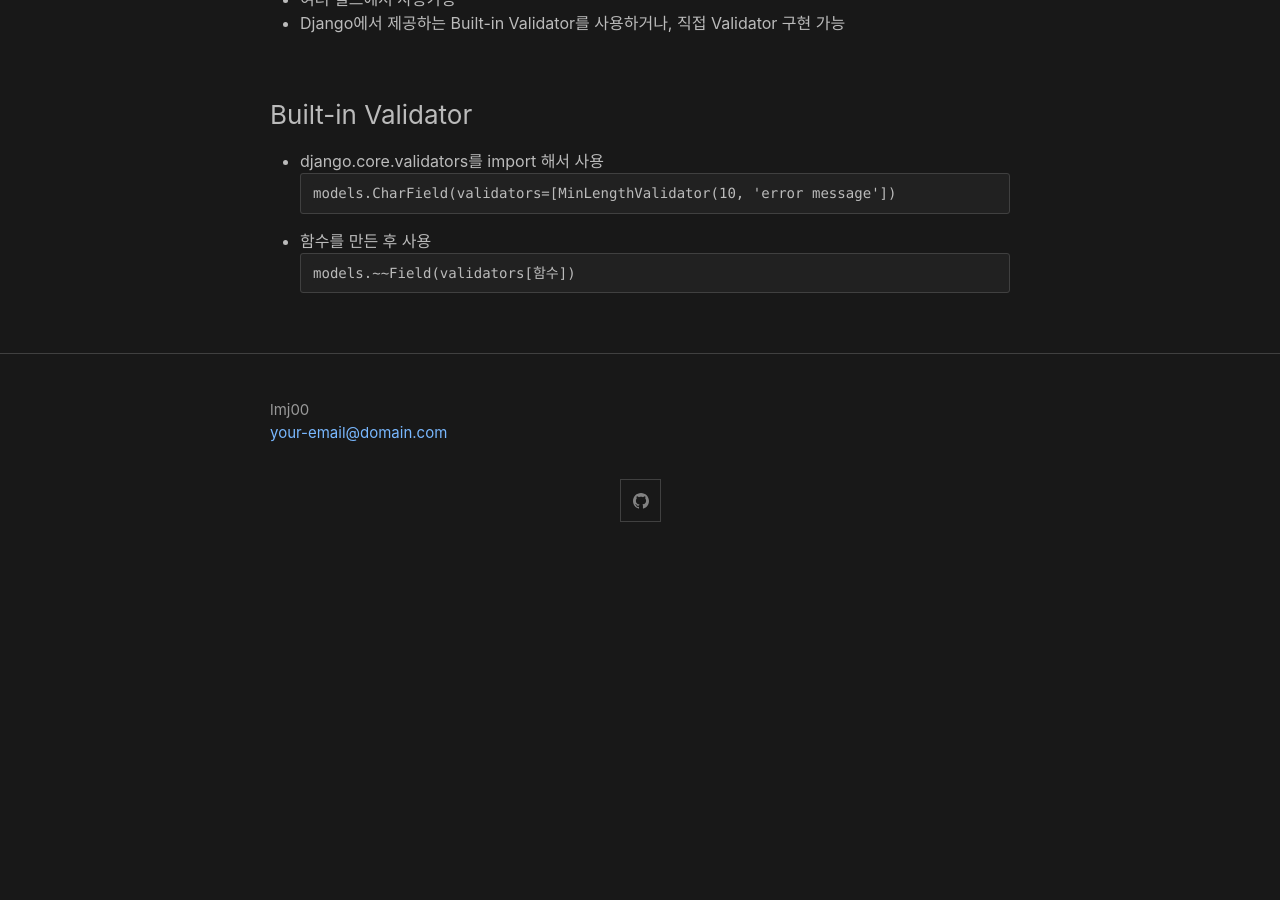
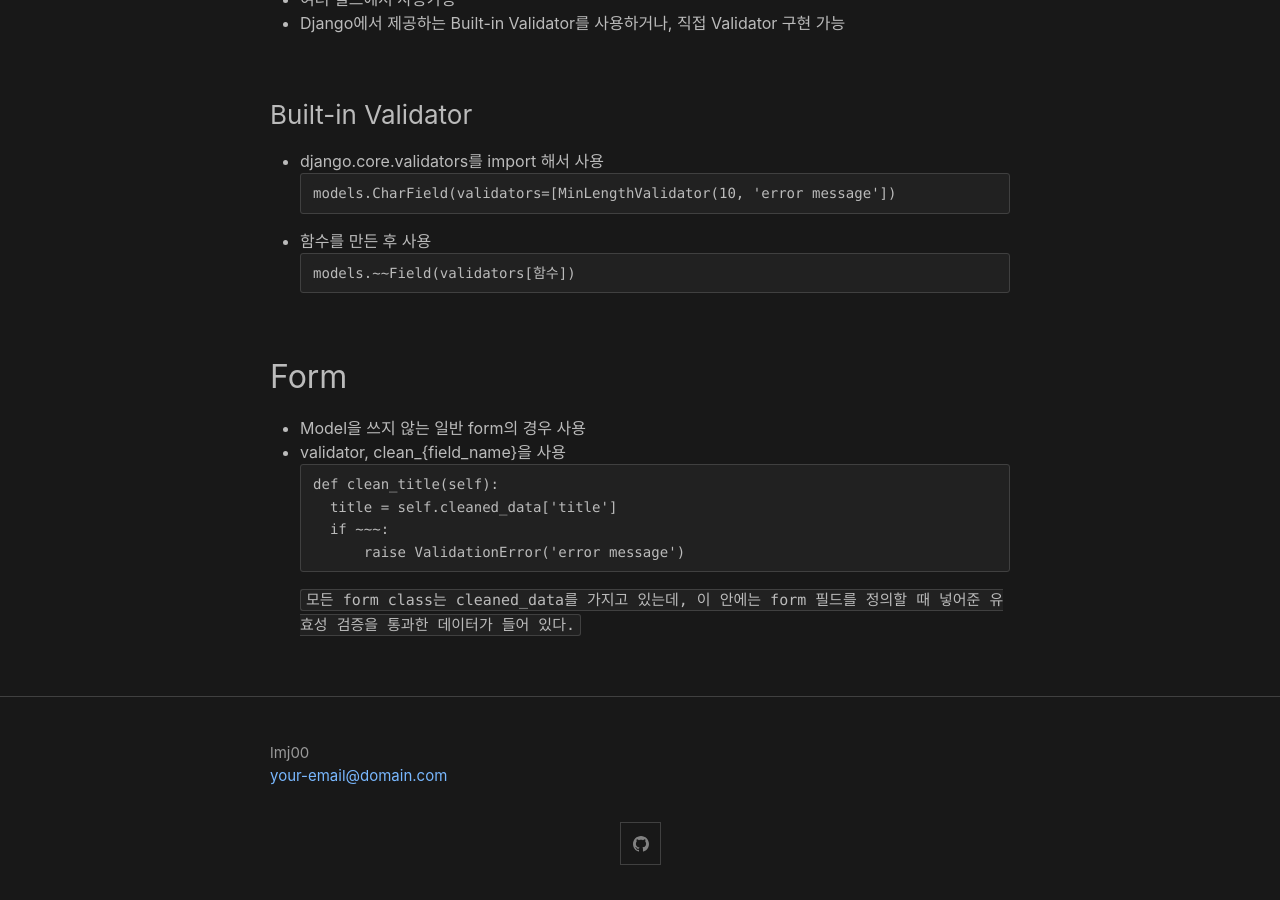
Before and after one commit to lmj00/lmj00.github.io, a Jekyll site: the page built from _posts/2021-08-06-Django-validator.MD, in a window 1280 px wide and 900 px high, scrolled down 710 px. Built offline with Jekyll 4.4.1, drawn with Linux system fonts in a browser that asks for light colours; before the commit the page ends 1267 px from its top, so only the background shows below that.

Commit message:
Feat: Form validation

````diff
--- a/_posts/2021-08-06-Django-validator.MD
+++ b/_posts/2021-08-06-Django-validator.MD
@@ -32,3 +32,16 @@ models.CharField(validators=[MinLengthValidator(10, 'error message'])
 ```django
 models.~~Field(validators[함수])
 ```
+
+
+## Form
+- Model을 쓰지 않는 일반 form의 경우 사용
+- validator, clean_{field_name}을 사용
+```django
+def clean_title(self):
+    title = self.cleaned_data['title']
+    if ~~~:
+        raise ValidationError('error message')
+```
+`모든 form class는 cleaned_data를 가지고 있는데,
+이 안에는 form 필드를 정의할 때 넣어준 유효성 검증을 통과한 데이터가 들어 있다.`
````
